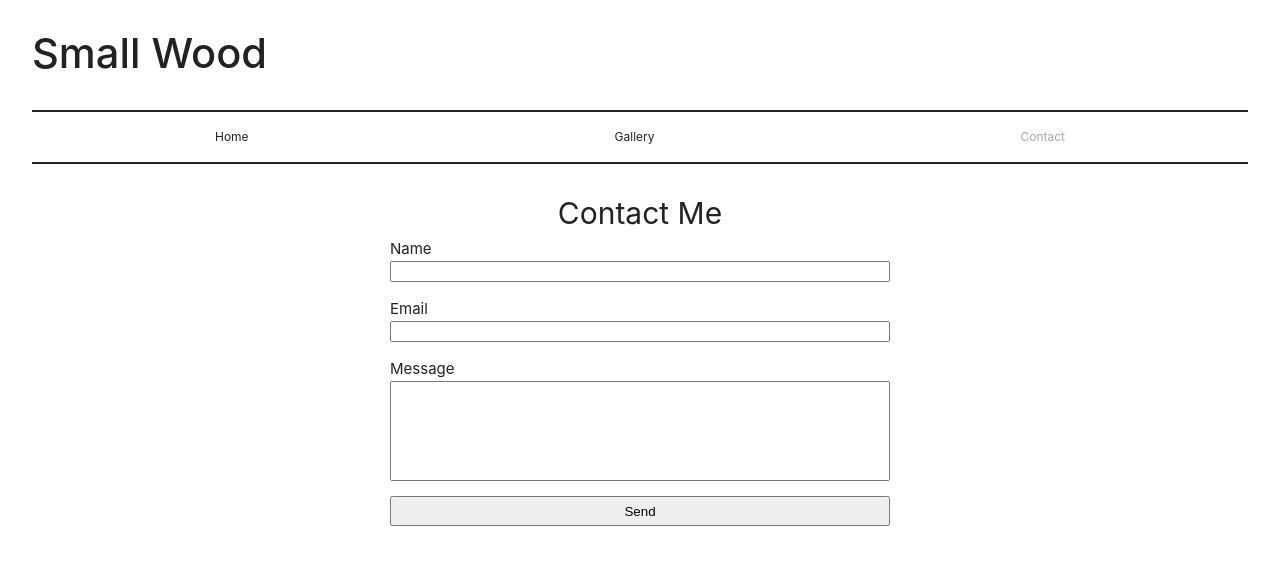
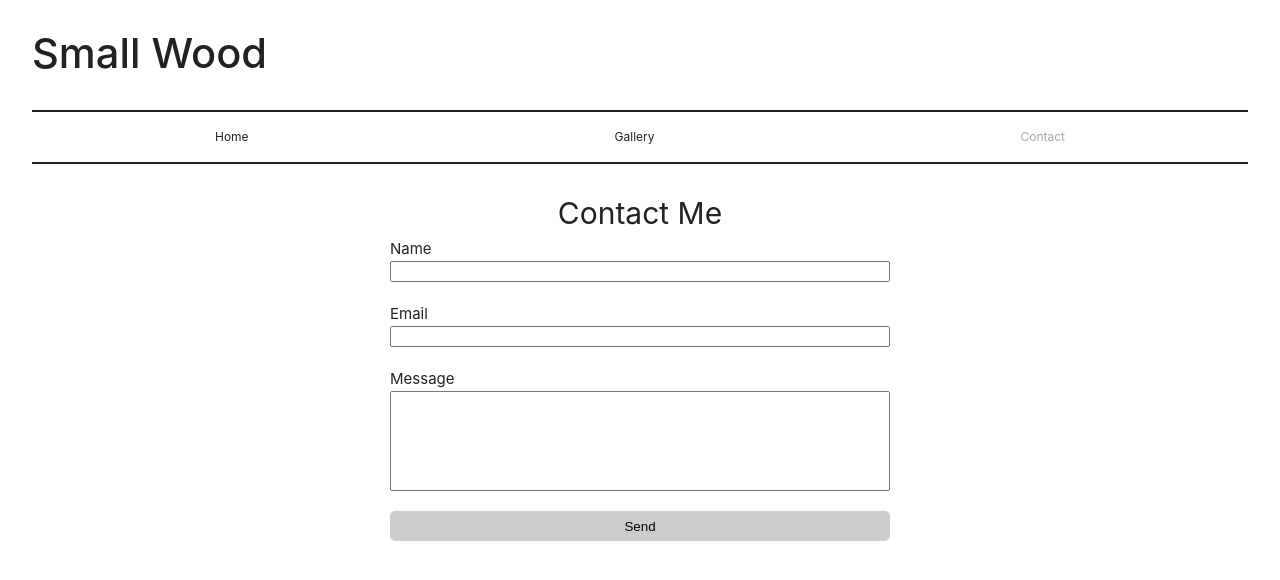
Before and after one commit to jksmall0631/jksmall0631.github.io, a Vue app: page /contact in a window 1280 px wide. Shown: the top 580 px of the page. Built offline with nearby package versions, Linux system fonts and the light colour scheme.

Commit message:
Add error messaging and adjust styles

```diff
--- a/src/views/ContactView.vue
+++ b/src/views/ContactView.vue
@@ -1,5 +1,9 @@
 <template>
-  <div class="contact">
+  <div>
+    <div
+      v-if="!success"
+      class="contact"
+    >
       <h1 class="header">Contact Me</h1>
       <form
         class="form"
@@ -7,13 +11,46 @@
         @submit.prevent="sendEmail"
       >
         <label>Name</label>
-      <input type="text" name="user_name">
+        <input
+          v-model="name"
+          maxlength="50"
+          name="user_name"
+          type="text"
+        >
+        <span
+          :class="{ invisible: !showNameErr, errorMessage: true }"
+        >
+          Please enter a name
+        </span>
         <label>Email</label>
-      <input type="email" name="user_email">
+        <input
+          v-model="email"
+          maxlength="50"
+          name="user_email"
+          type="text"
+        >
+        <span
+          :class="{ invisible: !showEmailErr, errorMessage: true }"
+        >
+          Please enter a valid email address
+        </span>
         <label>Message</label>
-      <textarea name="message"></textarea>
+        <textarea
+          v-model="message"
+          maxlength="200"
+          name="message"
+        ></textarea>
+        <span
+          :class="{ invisible: !showMessageErr, errorMessage: true }"
+        >
+          Please enter a message
+        </span>
         <input type="submit" value="Send">
       </form>
+    </div>
+    <div v-else>
+      <h1 class="header">Thanks!</h1>
+    </div>
   </div>
 </template>
 
@@ -21,21 +58,56 @@
 import emailjs from '@emailjs/browser';
 
 export default {
+  data() {
+    return {
+      email: '',
+      message: '',
+      name: '',
+      showEmailErr: false,
+      showMessageErr: false,
+      showNameErr: false,
+      success: false,
+    };
+  },
+
   methods: {
     sendEmail() {
+      if (!this.name) {
+        this.showNameErr = true;
+      }
+
+      if (!this.isValidEmail) {
+        this.showEmailErr = true;
+      }
+
+      if (!this.message) {
+        this.showMessageErr = true;
+      }
+
+      if (!this.name || !this.isValidEmail || !this.message) {
+        return;
+      }
+
       emailjs
         .sendForm('service_hibrb5q', 'template_yise02r', this.$refs.form, {
           publicKey: 'scPUUaLFPYnDb99n9',
         })
         .then(
           () => {
-            console.log('SUCCESS!');
+            this.success = true;
           },
           (error) => {
             console.log('FAILED...', error.text);
           },
         );
     },
+  },
+
+  computed: {
+    isValidEmail() {
+      const emailRegex = /^[^@]+@\w+(\.\w+)+\w$/;
+      return emailRegex.test(this.email);
+    }
   },
 };
 </script>
@@ -46,14 +118,17 @@ export default {
   align-items: center;
 }
 
+.errorMessage {
+  color: red;
+  font-size: 0.75em;
+  height: 20px;
+  width: 200px;
+}
+
 .form {
   display: grid;
   margin: auto;
   max-width: 500px;
-}
-
-.form input, .form textarea {
-  margin-bottom: 15px;
 }
 
 .form textarea {
@@ -65,8 +140,21 @@ export default {
   height: 30px;
 }
 
+.form input[type=submit] {
+  padding:5px 15px;
+  background:#ccc;
+  border:0 none;
+  cursor:pointer;
+  -webkit-border-radius: 5px;
+  border-radius: 5px;
+}
+
 .header {
   margin-top: 25px;
   text-align: center;
 }
+
+.invisible {
+  visibility: hidden;
+}
 </style>
```
Lines whose indentation alone changed are shown as unchanged.
